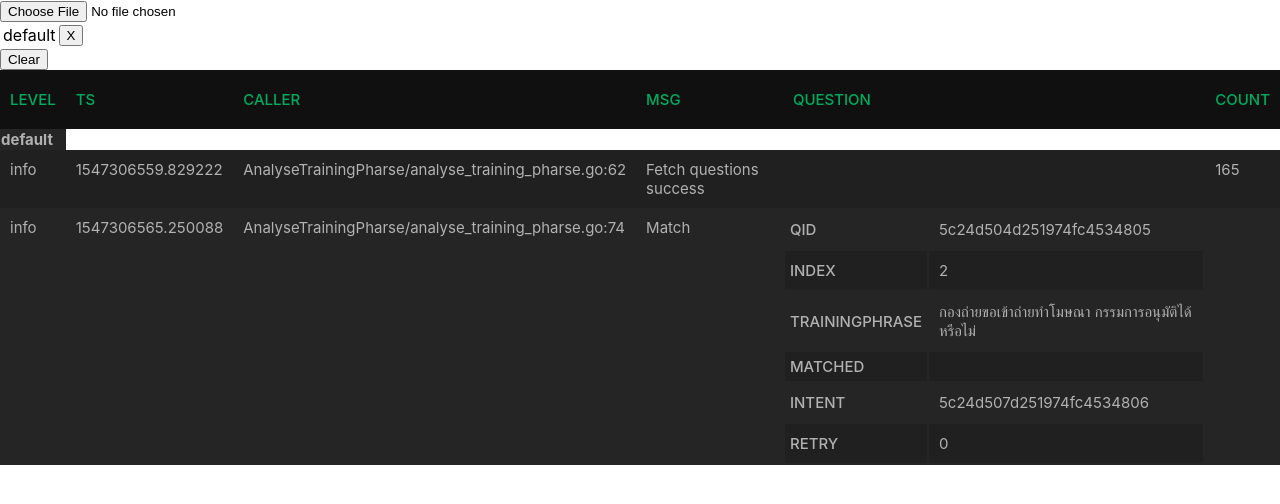
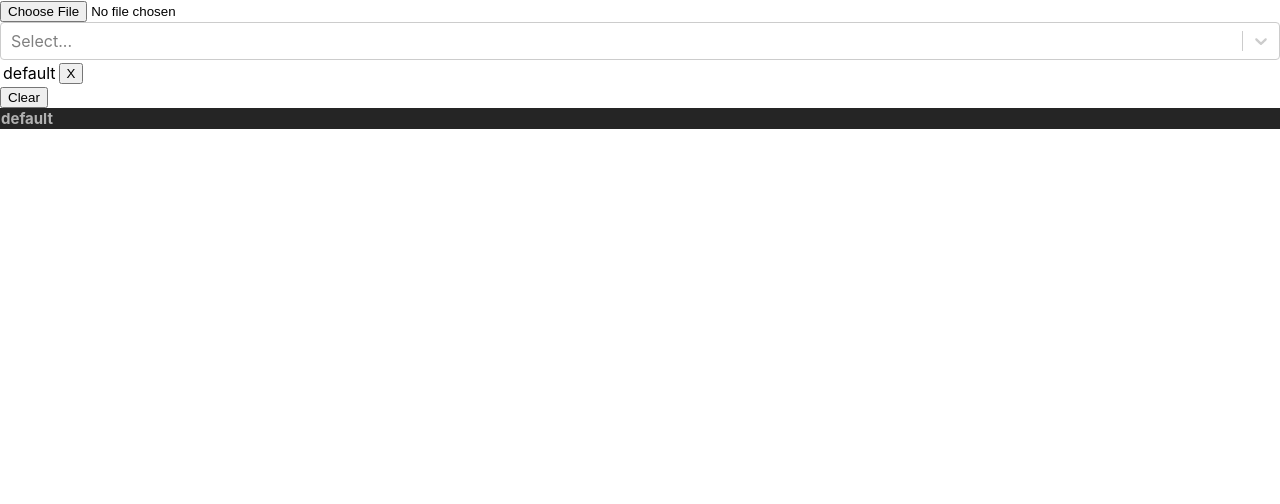
Before and after one commit to Panupong-Tongtawach/JSONTABLE, a React (Create React App) app: page / in a window 1280 px wide. Shown: the top 504 px of the page. Built offline with nearby package versions, Linux system fonts and the light colour scheme.

Commit message:
support all file format with selected cols

```diff
--- a/package.json
+++ b/package.json
@@ -8,11 +8,13 @@
     "@types/node": "10.12.18",
     "@types/react": "16.7.18",
     "@types/react-dom": "16.0.11",
+    "@types/react-select": "^2.0.11",
     "@types/styled-components": "^4.1.5",
     "gh-pages": "^2.0.1",
     "react": "^16.7.0",
     "react-dom": "^16.7.0",
     "react-scripts": "2.1.3",
+    "react-select": "^2.2.0",
     "styled-components": "^4.1.3",
     "typescript": "3.2.2"
   },
--- a/src/App.tsx
+++ b/src/App.tsx
@@ -1,10 +1,12 @@
-import React, { Component, ReactElement } from 'react';
+import React, { Component } from 'react';
+import Select from 'react-select';
 import './App.css';
 import { DataTypes } from './dataTypes';
 import { FileUploader } from './File/FileUploader';
 import styled from 'styled-components';
 import { Table } from './Table/Table';
 import { FileList } from './File/FileList';
+import { ValueType } from 'react-select/lib/types';
 
 const TableContainer = styled.div`
 width: 100%;
@@ -23,6 +25,8 @@ interface Props { }
 interface States {
     currentID: number;
     files: DataTypes.File[];
+    colsAvaliable: DataTypes.SelectOption[];
+    colsSelected: DataTypes.SelectOption[];
 }
 
 class App extends Component<Props, States> {
@@ -31,23 +35,34 @@ class App extends Component<Props, States> {
         super(props);
         this.state = {
             currentID: 0,
-            files: this.defaultFiles,
+            files: [],
+            colsAvaliable: [],
+            colsSelected: [],
         };
     }
 
-    colHeader = ['level', 'ts', 'caller', 'msg', 'question', 'count']
+    componentDidMount() {
+        this.onFileReceive(this.defaultFiles);
 
-    defaultFiles: DataTypes.File[] = [{
+    }
+
+    defaultCols = [{ value: 'level', label: 'level' }, { value: 'ts', label: 'ts' }, { value: 'caller', label: 'caller' }, { value: 'msg', label: 'msg' }, { value: 'question', label: 'question' }, { value: 'count', label: 'count' }];
+    defaultFiles: DataTypes.File = {
         name: 'default',
         id: 0,
         data: [
             { "level": "info", "ts": 1547306559.829222, "caller": "AnalyseTrainingPharse/analyse_training_pharse.go:62", "msg": "Fetch questions success", "count": 165 },
             { "level": "info", "ts": 1547306565.250088, "caller": "AnalyseTrainingPharse/analyse_training_pharse.go:74", "msg": "Match", "question": { "qid": "5c24d504d251974fc4534805", "index": 2, "trainingPhrase": "กองถ่ายขอเข้าถ่ายทำโมษณา กรรมการอนุมัติได้หรือไม่", "matched": false, "intent": "5c24d507d251974fc4534806", "retry": 0 } },
         ],
-    }];
+    };
 
     onFileReceive(file: DataTypes.File) {
-        this.setState({ files: this.state.files.concat({ ...file, id: this.state.currentID + 1 }), currentID: this.state.currentID + 1 });
+        const currentID = this.state.currentID + 1
+        const files = this.state.files.concat({ ...file, id: currentID })
+        const newFileKeys = file.data.map(f => Object.keys(f)).reduce((x, y) => x.concat(y));
+        const newFileCols: DataTypes.SelectOption[] = newFileKeys.map(k => ({ label: k, value: k }));
+        const colsAvaliable = this.state.colsAvaliable.concat(newFileCols.filter(c => this.state.colsAvaliable.findIndex(o => c.value === o.value) < 0))
+        this.setState({ files, currentID, colsAvaliable });
     }
 
     onRemoveFile(id: number) {
@@ -58,16 +73,22 @@ class App extends Component<Props, States> {
         this.setState({ files: [], currentID: -1 });
     }
 
+    onSelectColsChange(value: ValueType<DataTypes.SelectOption>) {
+        debugger
+        this.setState({ colsSelected: value as DataTypes.SelectOption[] });
+    }
+
     render() {
         return (
             <Container>
                 <Header>
                     <FileUploader onAddFile={this.onFileReceive.bind(this)} />
+                    <Select options={this.state.colsAvaliable} value={this.state.colsSelected} onChange={this.onSelectColsChange.bind(this)} isSearchable={true} isMulti={true} />
                     <FileList files={this.state.files} onRemoveFile={this.onRemoveFile.bind(this)} />
                     <button onClick={this.onClearAll.bind(this)} children="Clear" />
                 </Header>
                 <TableContainer>
-                    <Table data={this.state.files} displayColumn={this.colHeader} />
+                    <Table data={this.state.files} displayColumn={this.state.colsSelected.map(x => x.value)} />
                 </TableContainer>
             </Container>
         );
--- a/src/File/FileUploader.tsx
+++ b/src/File/FileUploader.tsx
@@ -22,10 +22,10 @@ export class FileUploader extends React.PureComponent<Props> {
         console.log('Input Data :', data);
         const parseData = data.map((d) => {
             try {
-                const parseD = JSON.parse(d) as DataTypes.Data;
+                const parseD = JSON.parse(d);
                 return parseD;
             } catch {
-                return {} as DataTypes.Data;
+                return {};
             }
         }).filter((d) => Object.keys(d).length > 0);
         this.props.onAddFile({ name: this.currentFileName, data: parseData, id: 0 });
```
Also changed, not shown: src/DataTypes.d.ts (+8 -10 lines), 1 other file (tests, documents, lock files or other folders).
